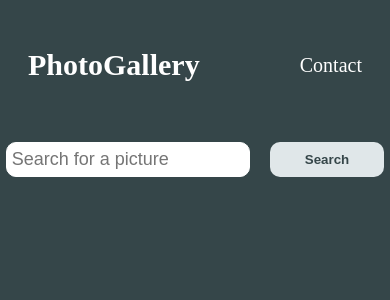
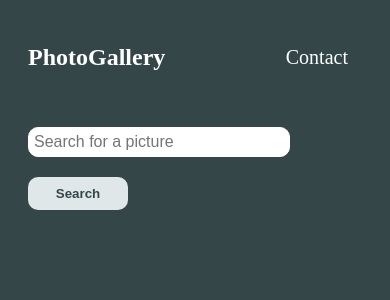
Before and after one commit to DesignguyLTD/Photo_Gallery, a React (Vite) app: page / in a window 390 px wide. Shown: the top 300 px of the page. Built offline with nearby package versions, Linux system fonts and the light colour scheme.

Commit message:
photo card

```diff
--- a/src/index.css
+++ b/src/index.css
@@ -59,14 +59,13 @@ button {
   cursor: pointer;
 }
 
-.spinner{
+.spinner {
   display: flex;
   justify-content: center;
   align-items: center;
   padding-top: 100px;
+}
 
-
-}
 .img-ctn {
   display: flex;
   flex-direction: row;
@@ -147,3 +146,66 @@ figcaption a {
 .dropdown:hover .resolution_links {
   display: block;
 }
+
+@media screen and (max-width: 768px) {
+  .nav {
+    width: 668px;
+  }
+
+  input {
+    font-size: 16px;
+    width: 400px;
+  }
+
+  .resolution_links a {
+    font-size: 14px;
+    padding: 5px;
+  }
+
+  .photographer_url a {
+    font-size: 14px;
+  }
+}
+
+@media screen and (max-width: 576px) {
+  h1 {
+    font-size: x-large;
+  }
+
+  .nav {
+    width: 320px;
+  }
+
+  .input_form {
+    display: flex;
+    flex-direction: column;
+    justify-content: flex-start;
+    margin-top: 20px;
+    margin-bottom: 20px;
+    margin-left: 20px;
+  }
+
+  input {
+    font-size: 16px;
+    width: 250px;
+  }
+
+  button {
+    margin-left: 0px;
+    width: 100px;
+    padding: 9px;
+    margin-top: 20px;
+  }
+
+  .resolution_links {
+    width: 150px;
+  }
+  .resolution_links a {
+    font-size: 12px;
+    padding: 5px;
+  }
+
+  .photographer_url a {
+    font-size: 12px;
+  }
+}
```
